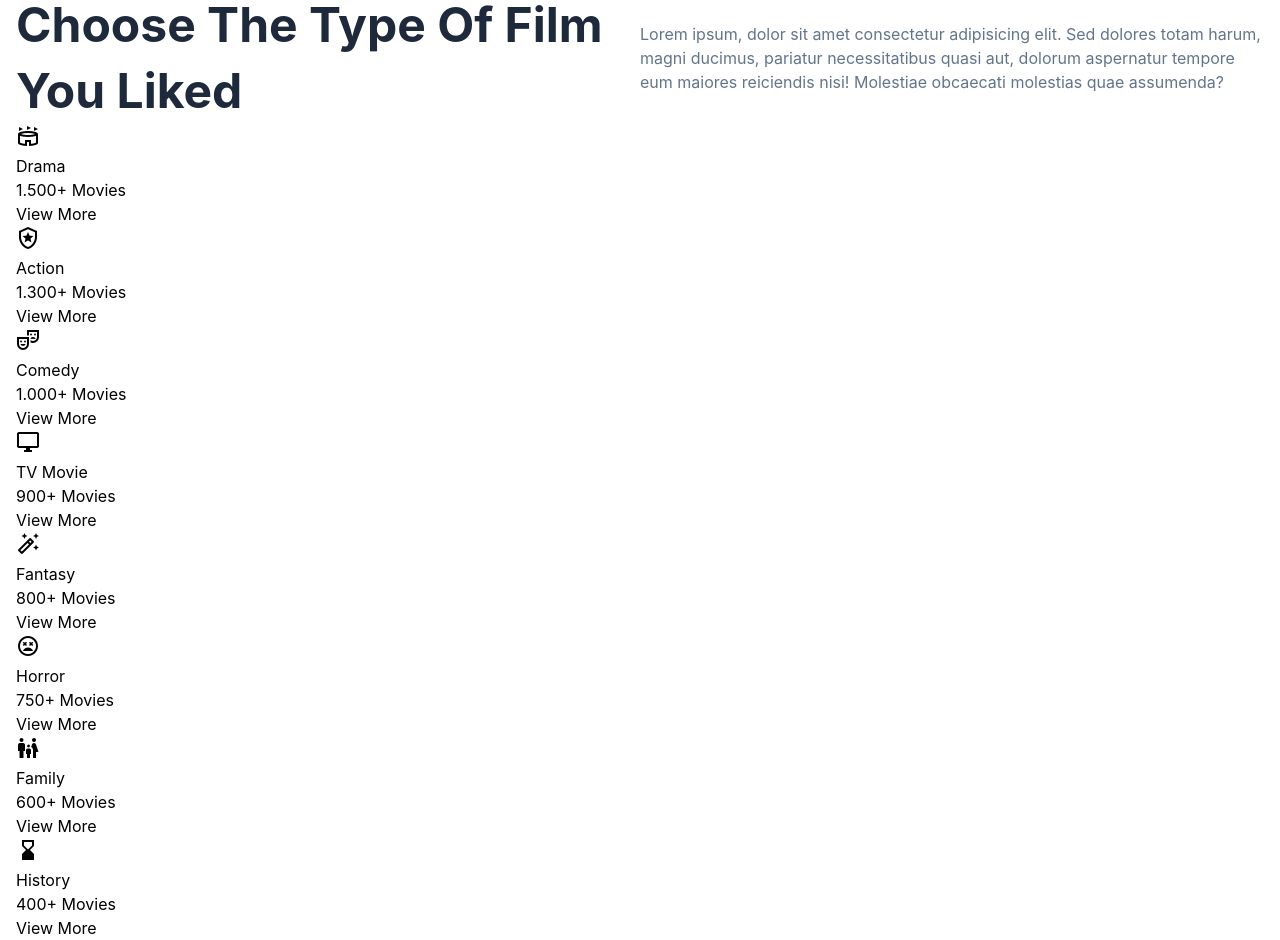
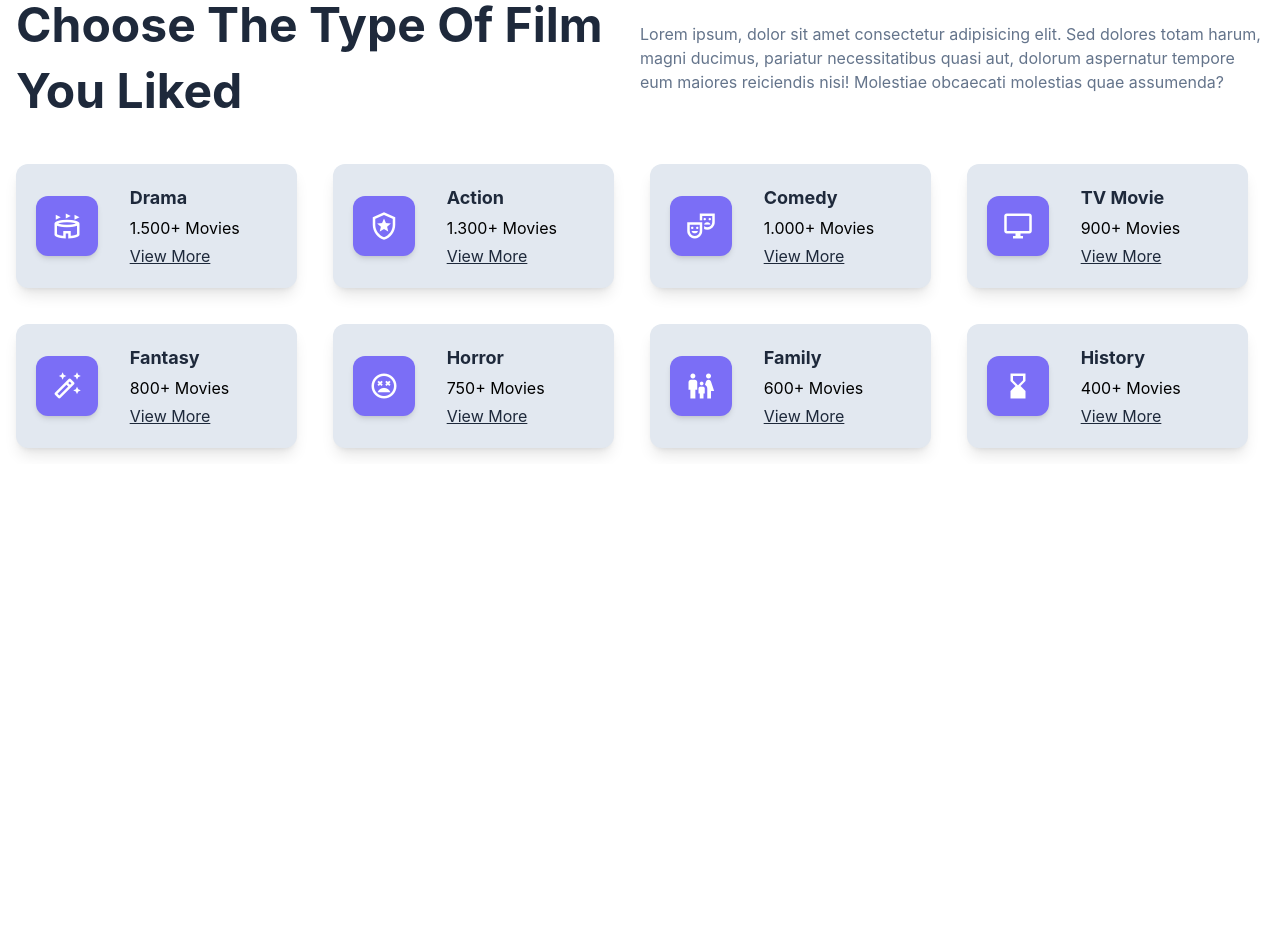
Before and after one commit to cperdiansyah/react-movienesia, a React (Create React App) app: page / in a window 1280 px wide. Shown: the part 700-1640 px from the top of the page. After the commit the page ends 1164 px from the top, so only its background shows below. Built offline with nearby package versions, Linux system fonts and the light colour scheme.

Commit message:
add categories home components

```diff
--- a/src/components/Card Categories/index.jsx
+++ b/src/components/Card Categories/index.jsx
@@ -2,21 +2,29 @@ import React from 'react';
 import Button from '../Button';
 
 export default function CardCategory({ category }) {
-  //   console.log(category);
   return (
-    <div>
-      <div className="icon-wrapper">
-        <div className="icon-wrapper__icon">
-          <span className="material-icons-outlined">{category.avatar}</span>
+    <div className="flex items-center p-5 bg-slate-200 shadow-lg rounded-xl mr-4 mb-4 justify-around">
+      <div className="icon-wrapper md:w-1/3 ">
+        <div className="icon-wrapper__icon w-fit bg-primary rounded-xl flex items-center shadow-md justify-center py-3 px-4">
+          <span className="material-icons-outlined text-white text-3xl ">
+            {category.avatar}
+          </span>
         </div>
       </div>
-      <div className="categories-content-wrapper">
-        <h3 className="categories-content-wrapper__title">{category.name}</h3>
-        <p className="categories-content-wrapper__total">
+
+      <div className="categories-content-wrapper  md:w-2/3 md:ml-5">
+        <h3 className="categories-content-wrapper__title text-text_primary font-bold text-lg">
+          {category.name}
+        </h3>
+        <p className="categories-content-wrapper__total leading-loose text-base">
           {category.total.toLocaleString('id-ID')}+ Movies
         </p>
 
-        <Button type="link" href={`/genres/${category.id}`}>
+        <Button
+          type="link"
+          href={`/genres/${category.id}`}
+          className="underline text-base text-text_primary "
+        >
           View More
         </Button>
       </div>
--- a/src/parts/Home - Categories/index.jsx
+++ b/src/parts/Home - Categories/index.jsx
@@ -144,7 +144,11 @@ export default function Categories() {
             Molestiae obcaecati molestias quae assumenda?
           </p>
         </div>
-        <div className="categories-wrapper">
+        <div
+          className="categories-wrapper w-full mt-10
+          grid grid-cols-2 gap-5 md:grid-cols-3
+         lg:grid-cols-4 "
+        >
           {categories
             .sort((a, b) => b.total - a.total)
             .slice(0, 8)
```
